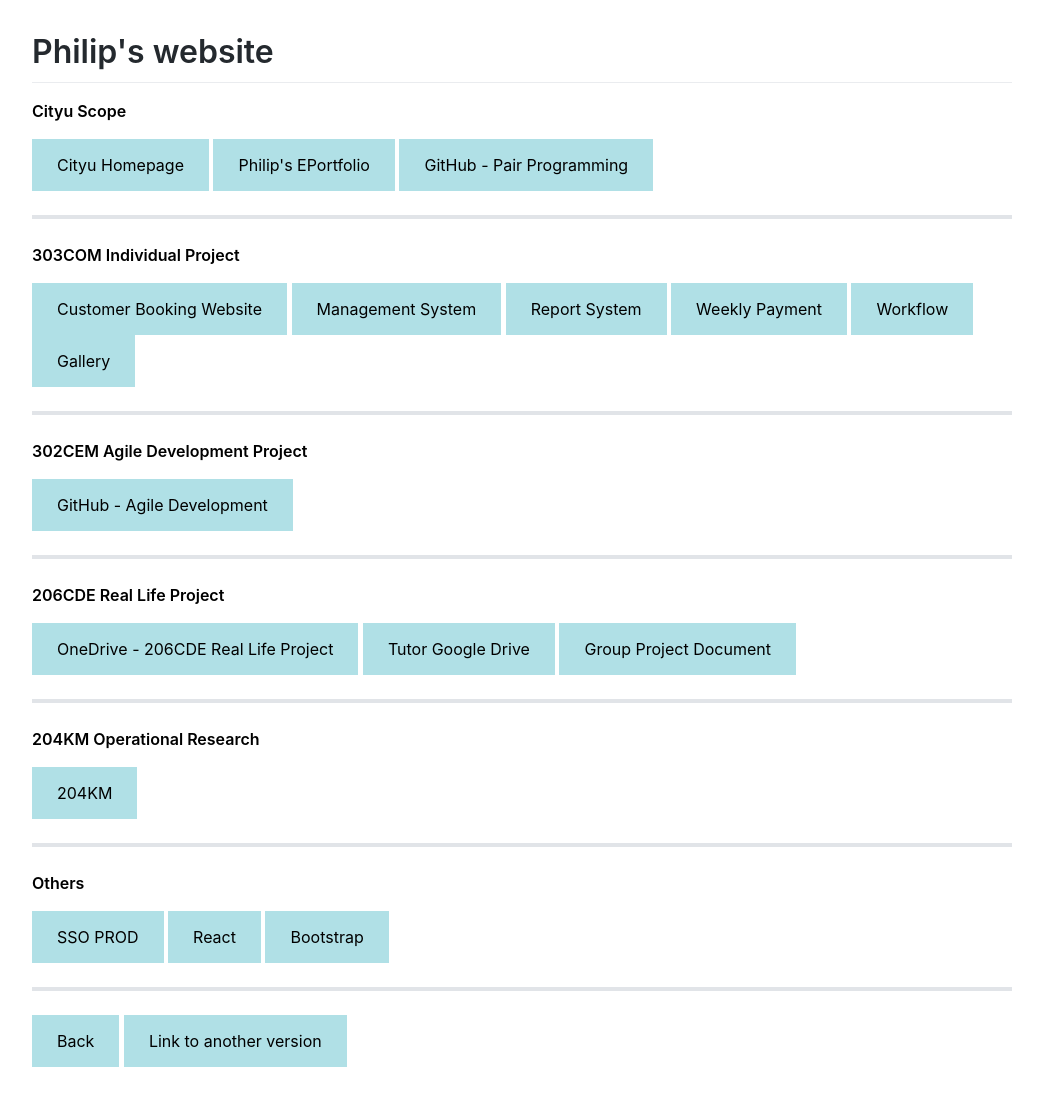
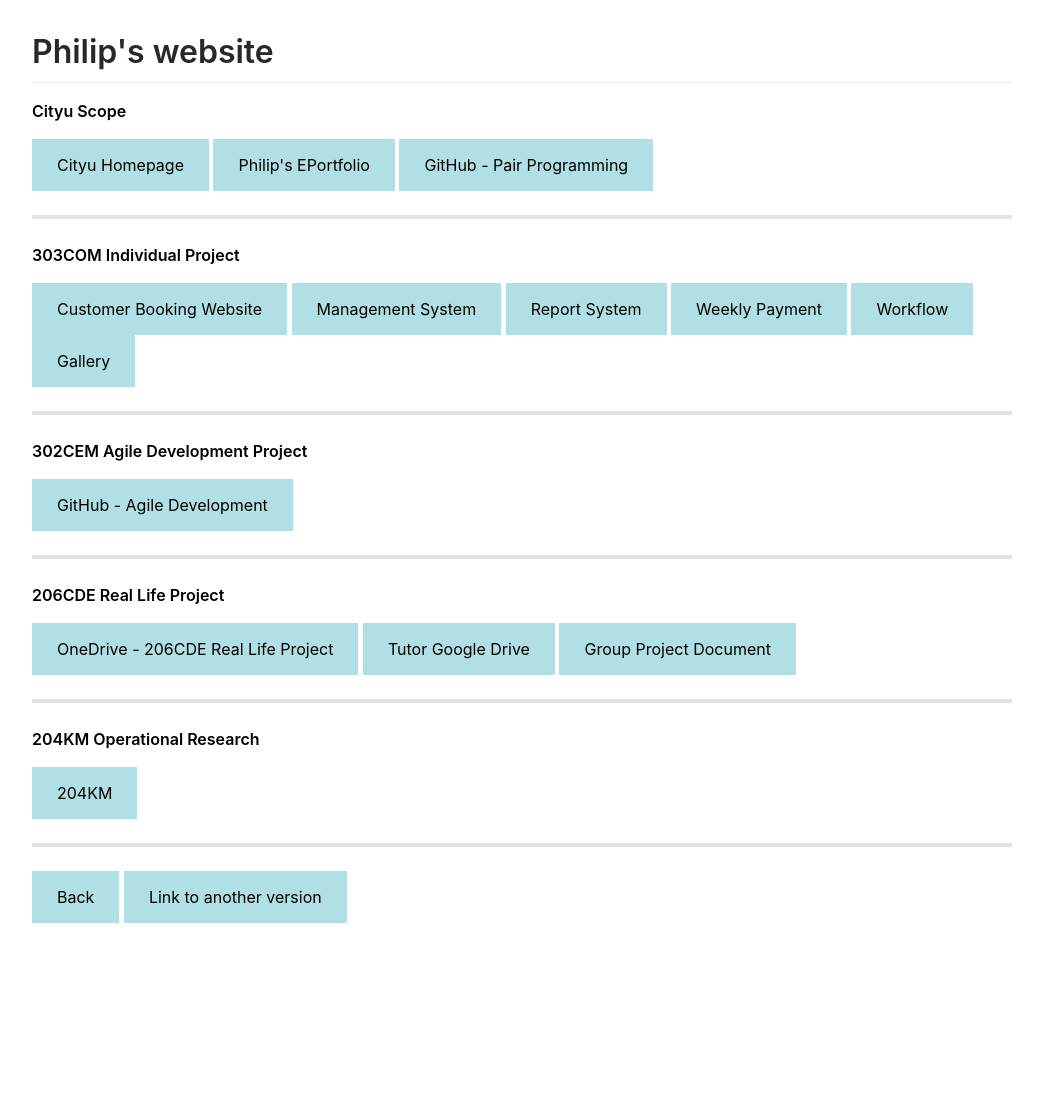
Before and after one commit to philiphui91/i, a Jekyll site: the page built from cityu.md, in a window 1280 px wide. Shown: the whole page, without its empty margins (118-1161 px from the left). Built offline with Jekyll 4.4.1, drawn with Linux system fonts in a browser that asks for light colours; our own code applies the rules of GitHub Pages for plain Markdown files; comment, search, counter and statistics services are not loaded; after the commit the page ends 955 px from its top, so only the background shows below that.

Commit message:
Update cityu.md

```diff
--- a/cityu.md
+++ b/cityu.md
@@ -50,11 +50,6 @@ a:hover, a:active {
 <p><B>204KM Operational Research</B></p>
 <a href="http://personal.cityu.edu.hk/~dcccclau/or/" target="_blank">204KM</a>
 <hr>
-<p><B>Others</B></p>
-<a href="http://ebusiness.schenker.com.hk/SSO/login.html" target="_blank">SSO PROD</a>
-<a href="./react.html" target="_self">React</a>
-<a href="./bootstrap.html" target="_self">Bootstrap</a>
-<hr>
 
 </body>
 </html>
```
